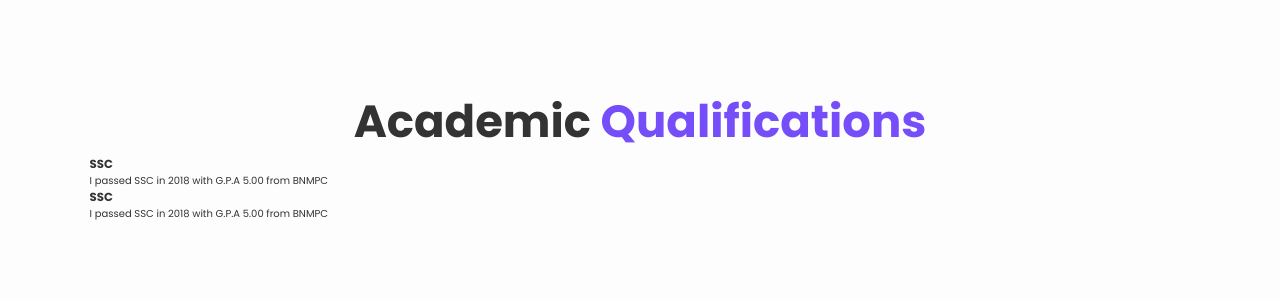
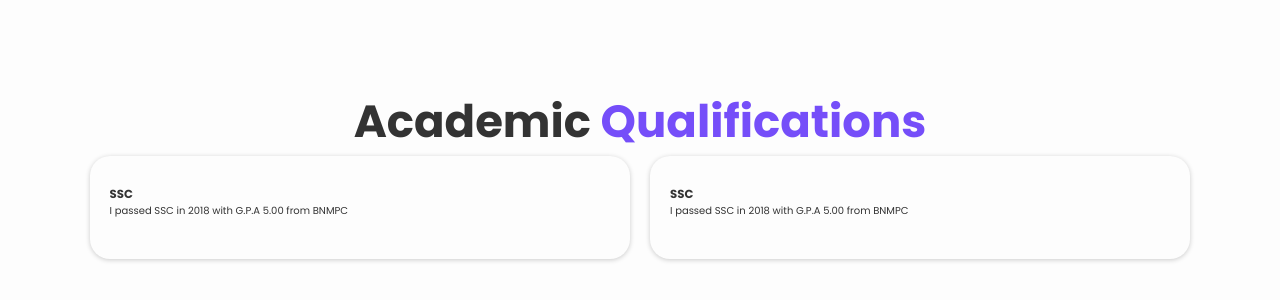
Before and after one commit to lihazinoob/personal_portfolio, a plain HTML site: page index.html in a window 1280 px wide. Shown: the part 1612-1912 px from the top of the page. Drawn offline with nearby package versions, Linux system fonts and the light colour scheme.

Commit message:
Academic section design is added with flexbox.

```diff
--- a/style.css
+++ b/style.css
@@ -295,3 +295,20 @@ span{
   font-size: 1.6rem;
   margin: 2rem 0 3rem;
 }
+
+
+.academics .academics-container{
+  display: flex;
+  justify-content: center;
+  align-items: center;
+  flex-wrap: wrap;
+  gap: 2rem;
+}
+
+.academics-container .academics-box{
+  flex: 1 1 30rem;
+  background: var(--bg-color);
+  padding: 3rem 2rem 4rem;
+  border-radius: 2rem;
+  box-shadow: 0 .1rem .5rem var(--shadow-color);
+}
```
